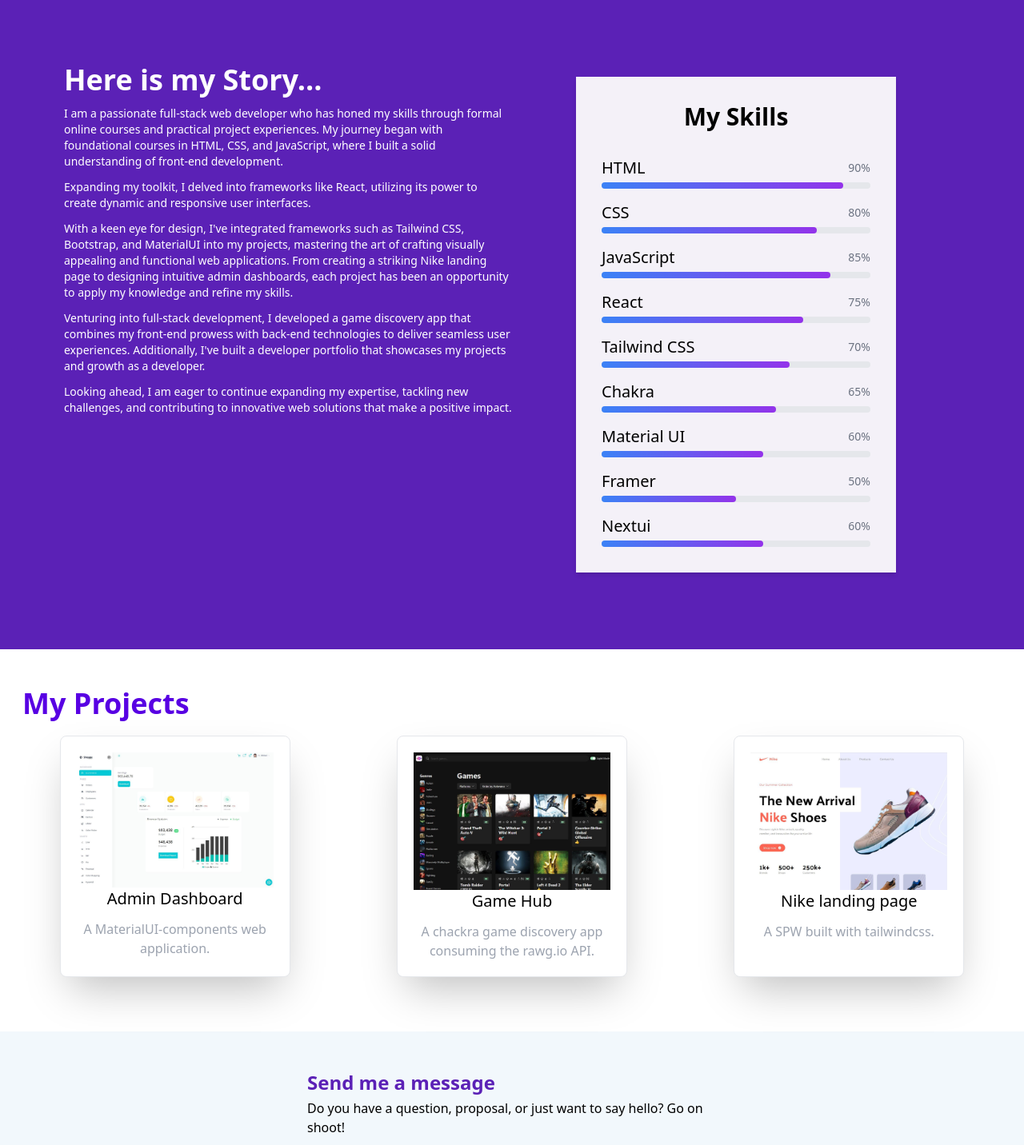
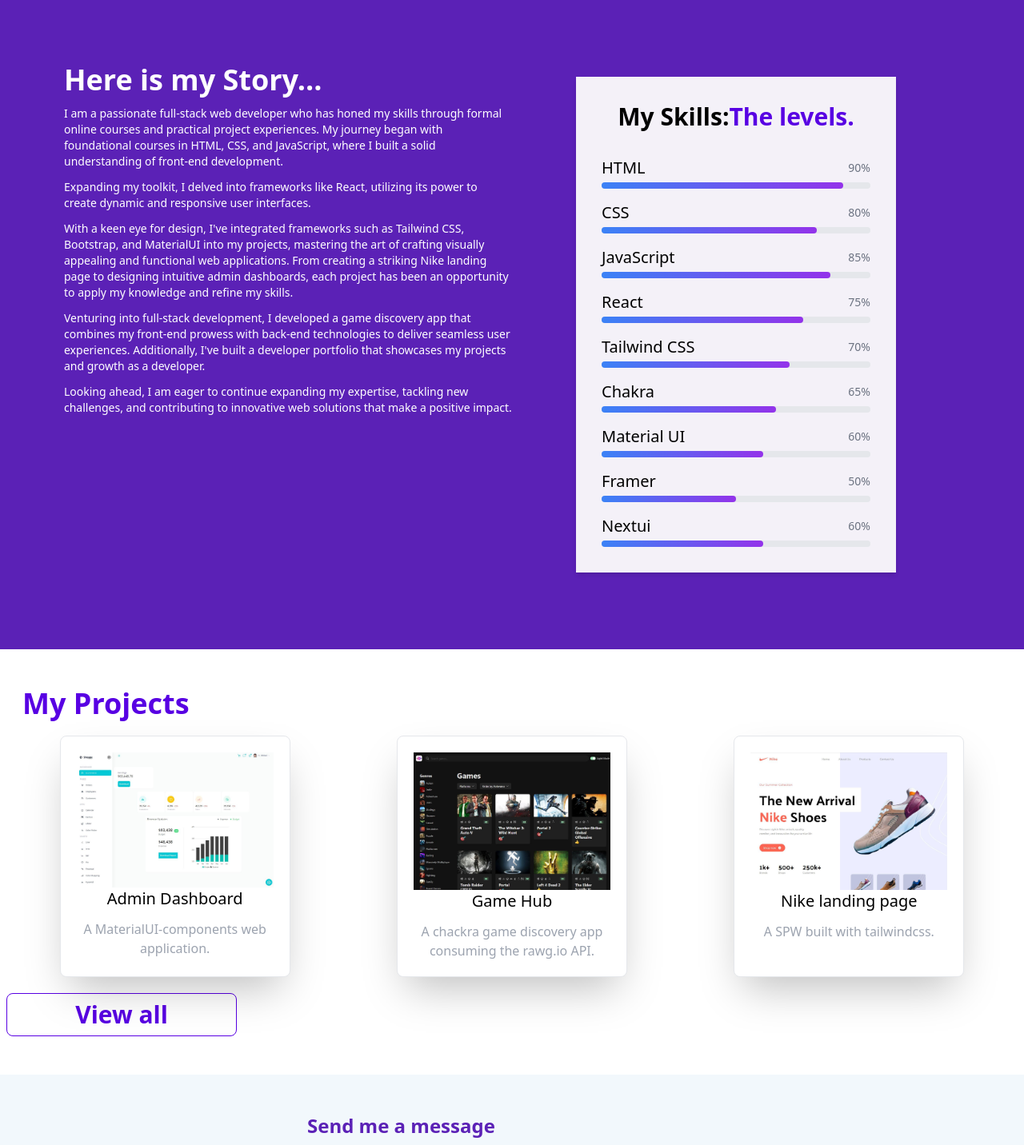
Before and after one commit to BenedictJoachim/benedict, a React (Vite) app: page / in a window 1280 px wide. Shown: the part 1260-2692 px from the top of the page at 80% size. Built offline with nearby package versions, Linux system fonts and the light colour scheme.

Commit message:
Reducing the transform duration for a more realistic feel

```diff
--- a/src/components/Background.jsx
+++ b/src/components/Background.jsx
@@ -10,7 +10,7 @@
             initial={{ opacity: 0, y: 50 }}
             whileInView={{ opacity: 1, y: 0 }}
             viewport={{ amount: 0.25 }}
-            transition={{ duration: 3 }}
+            transition={{ duration: 1 }}
         >
             <div className="sm:basis-1/2">
                 <h2 className="text-4xl font-bold text-white">Here is my Story...</h2>
--- a/src/components/ContactMe.jsx
+++ b/src/components/ContactMe.jsx
@@ -8,7 +8,7 @@
             initial={{ opacity: 0, x: 50 }}
             whileInView={{ opacity: 1, x: 0 }}
             viewport={{ amount: 0.25 }}
-            transition={{ duration: 3 }}
+            transition={{ duration: 1 }}
         >
             <div className="mx-auto py-12 px-6">
              <div className="max-w-lg mx-auto">
--- a/src/components/Hero.jsx
+++ b/src/components/Hero.jsx
@@ -9,7 +9,7 @@
             initial={{ opacity: 0, y: 50 }}
             whileInView={{ opacity: 1, y: 0 }}
             viewport={{ amount: 0.25 }}
-            transition={{ duration: 3 }}
+            transition={{ duration: 1 }}
         >
             <div className=" basis-52 bg-violet-800 flex flex-col flex-1 justify-center pt-20 px-10">
                 <h1 className="text-bold text-5xl text-[#ECFF33]">Fullstack <br /> Developer.</h1>
--- a/src/components/Projects.jsx
+++ b/src/components/Projects.jsx
@@ -1,4 +1,5 @@
 import { admindashboard, gamediscoveryhub, nikelandingpage } from "../assets/images";
+import { arrowRight } from "../assets/icons"
 import { motion } from "framer-motion";
 
 const Projects = () => {
@@ -9,7 +10,7 @@
             initial={{ opacity: 0, y: 50 }}
             whileInView={{ opacity: 1, y: 0 }}
             viewport={{ amount: 0.25 }}
-            transition={{ duration: 3 }}
+            transition={{ duration: 1 }}
         >
         <div className="content">
             <h2 className="text-[#5800e3] text-4xl font-bold ml-5">My Projects</h2>
@@ -30,6 +31,10 @@
                     <p className="mt-3 text-gray-400">A SPW built with tailwindcss.</p>
                 </div>
             </div>
+            <button
+                className="w-72 bg-white text-[#5800e3] text-3xl font-bold py-2 px-4 border border-[#5800e3] rounded-lg  hover:bg-violet-600 focus:outline-none focus:ring-2 focus:ring-blue-500 focus:ring-offset-2">
+                View all
+            </button>
         </div>
     </motion.section>
 
--- a/src/components/Promise.jsx
+++ b/src/components/Promise.jsx
@@ -9,7 +9,7 @@
             initial={{ opacity: 0, x: 50 }}
             whileInView={{ opacity: 1, x: 0 }}
             viewport={{ amount: 0.25 }}
-            transition={{ duration: 3 }}
+            transition={{ duration: 1 }}
         >
             <div className="flex flex-col lg:flex-row gap-10 ">
                 <div>
--- a/src/components/Skills.jsx
+++ b/src/components/Skills.jsx
@@ -22,7 +22,7 @@
 const Skills = () => {
   return (
     <div className="w-[400px] mx-auto my-4 p-8 bg-[#F4F1F8] shadow-md">
-      <h2 className="text-3xl font-semibold text-center mb-8">My Skills</h2>
+      <h2 className="text-3xl font-semibold text-center mb-8">My Skills:<span className='text-[#5800E3]'>The levels.</span></h2>
       <div className="space-y-4">
         {skills.map(skill => (
           <div key={skill.name} className="flex flex-col">
```
